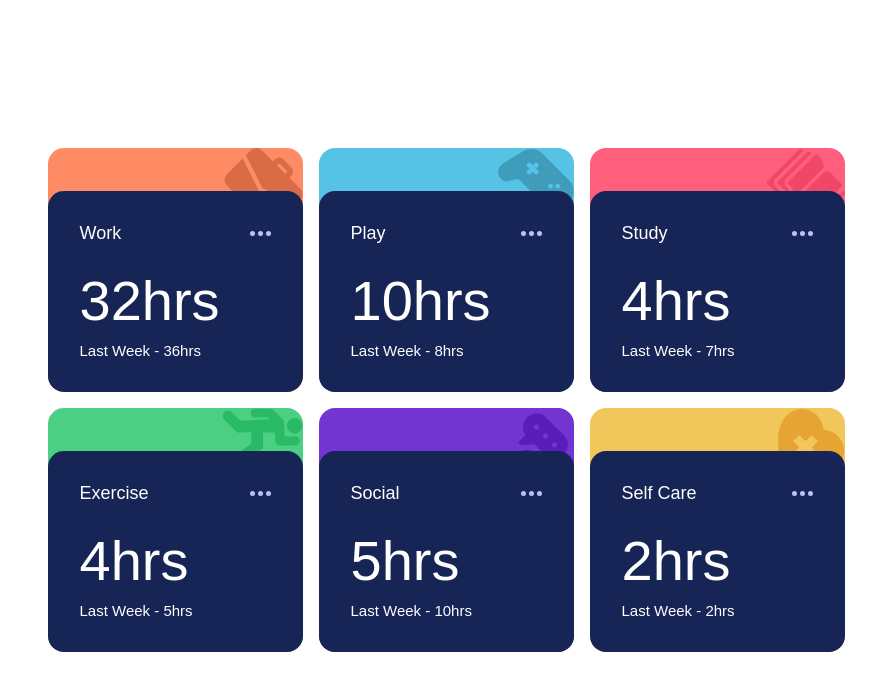
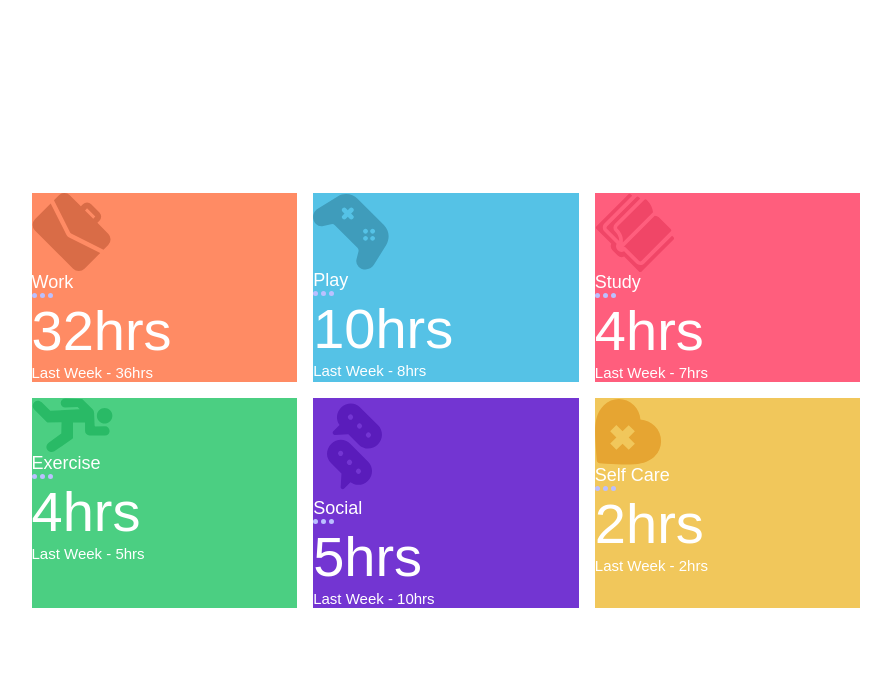
Before and after one commit to MikeG404/time-tracking, a React app: page / in a window 1280 px wide. Shown: the top 690 px of the page, without its empty margins (194-1085 px from the left). Built offline with nearby package versions, Linux system fonts and the light colour scheme; the HTML template or start-up script is replaced by a standard one.

Commit message:
Refresh css grid

```diff
--- a/src/App.jsx
+++ b/src/App.jsx
@@ -60,8 +60,8 @@ const data = [
 
 function App() {
   return (
-    <div className='h-screen flex items-center justify-center'>
-      <div className='grid-container'>
+    <div className='h-screen max-w-80 flex justify-center items-center w-full md:max-w-[622px] xl:max-w-[829px]'>
+      <div className='grid grid-cols-1 md:grid-cols-3 gap-4 w-full'>
         {data.map((item) => (
           <Card timeframe="daily" title={item.title} image={item.image} color={item.color} timeframe={item.timeframe} />
         ))}
--- a/src/components/Card.jsx
+++ b/src/components/Card.jsx
@@ -3,16 +3,16 @@ import ellipses from '/public/images/icon-ellipsis.svg'
 
 export default function Card({ image, title, timeframe, color }) {
   return (
-        <div className="card-header relative grid-card rounded-2xl" style={{ backgroundColor: color }}>
-            <div className='absolute top-0 right-0'>
+        <div className="" style={{ backgroundColor: color }}>
+            <div className=''>
                 <img src={image} alt={title} />
             </div>
-            <div className='card-content flex flex-col items-start gap-6 p-8 bg-blue-950 rounded-2xl max-w-[255px] w-full absolute bottom-0'>
-                <div className='flex justify-between items-center w-full'>
+            <div className=''>
+                <div className=''>
                   <h3 className='text-white text-preset-5-medium'>{title}</h3>
                   <img src={ellipses} alt={title} />
                 </div>
-                <div className='flex flex-col gap-2'>
+                <div className=''>
                   <p className='text-white text-preset-1'>{timeframe.current}hrs</p>
                   <p className='text-white text-preset-6'>Last Week - {timeframe.previous}hrs</p>
                 </div>
--- a/src/index.css
+++ b/src/index.css
@@ -26,6 +26,14 @@
 
 body {
   font-family: var(--font-rubik);
+  height: 100vh;
+}
+
+#root {
+  display: flex;
+  justify-content: center;
+  align-items: center;
+  width: 100%;
 }
 
 
@@ -80,28 +88,3 @@ body {
 .spacing-500 {
   @apply space-x-10;
 }
-
-.grid-card {
-  width: 100%;
-  height: 244px;
-}
-
-.grid-container {
-  display: grid;
-  gap: 1rem;
-  justify-content: center;
-  grid-template-columns: repeat(3, 255px);
-}
-
-@media (max-width: 1024px) {
-  .grid-container {
-    grid-template-columns: repeat(3, 188px);
-  }
-}
-
-@media (max-width: 640px) {
-  .grid-container {
-    grid-template-columns: 1fr;
-    min-width: 255px;
-  }
-}
```
